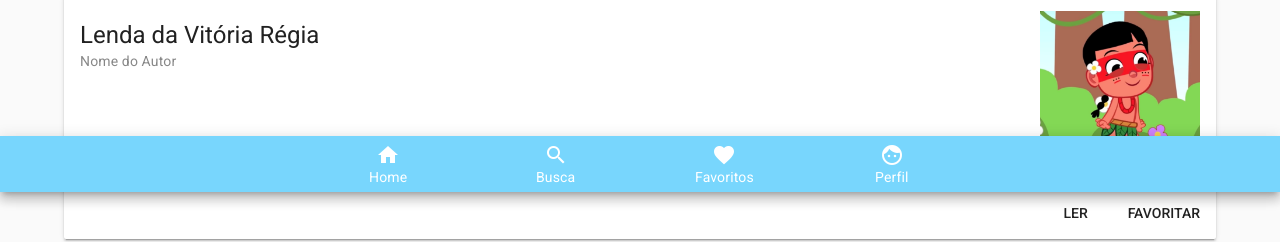
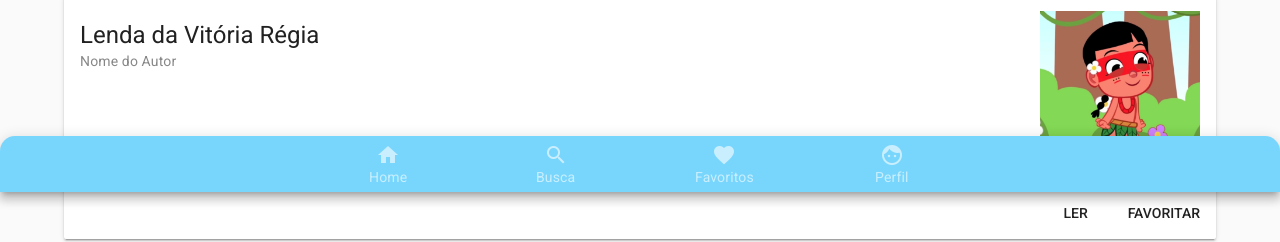
Before and after one commit to KarolHarumi/brinca-e-conta, a Vue app in the folder front/: page /home in a window 1280 px wide. Shown: the part 608-850 px from the top of the page. Built offline with nearby package versions, Linux system fonts and the light colour scheme.

Commit message:
feat: finish footer

```diff
--- a/front/src/components/Footer.vue
+++ b/front/src/components/Footer.vue
@@ -1,16 +1,53 @@
 <template>
   <div class="footer">
     <md-bottom-bar md-type="shift">
-      <md-bottom-bar-item to="/home" exact id="bottom-bar-item-home" md-label="Home" md-icon="home"></md-bottom-bar-item>
-      <md-bottom-bar-item to="/home" exact id="bottom-bar-item-search" md-label="Busca" md-icon="search"></md-bottom-bar-item>
-      <md-bottom-bar-item to="/home" exact id="bottom-bar-item-favorite" md-label="Favoritos" md-icon="favorite"></md-bottom-bar-item>
-      <md-bottom-bar-item to="/home" exact id="bottom-bar-item-profile" md-label="Perfil" md-icon="face"></md-bottom-bar-item>
+      <md-bottom-bar-item
+        v-for="(item, index) in icons"
+        :key="index"
+        to="/home"
+        exact
+        :class="{ active: icon === item.icon }"
+        :id="`bottom-bar-item-${item.icon}`"
+        :md-label="item.label"
+        :md-icon="item.icon"
+      ></md-bottom-bar-item>
     </md-bottom-bar>
   </div>
-
 </template>
 
-<!-- Add "scoped" attribute to limit CSS to this component only -->
+<script>
+export default {
+  props: {
+    icon: {
+      type: String,
+      required: true
+    }
+  },
+  data() {
+    return {
+      icons: {
+        home: {
+          label: "Home",
+          icon: "home"
+        },
+        search: {
+          label: "Busca",
+          icon: "search"
+        },
+        favorites: {
+          label: "Favoritos",
+          icon: "favorite"
+        },
+        profile: {
+          label: "Perfil",
+          icon: "face"
+        }
+      }
+    };
+  }
+};
+</script>
+
 <style>
 .footer {
   position: fixed;
@@ -24,12 +61,21 @@
   justify-content: center;
 }
 
+.md-bottom-bar-item {
+  opacity: 0.6;
+}
+
+.md-bottom-bar-item.active {
+  opacity: 1;
+}
+
 .md-bottom-bar > .md-ripple {
-    flex-wrap: nowrap!important;
+  flex-wrap: nowrap !important;
 }
 
 .md-bottom-bar.md-theme-default.md-type-shift {
-    background-color: #78D6FD!important;
+  background-color: #78d6fd !important;
+  border-top-left-radius: 15px;
+  border-top-right-radius: 15px;
 }
-
 </style>
```
Lines whose indentation alone changed are shown as unchanged.
